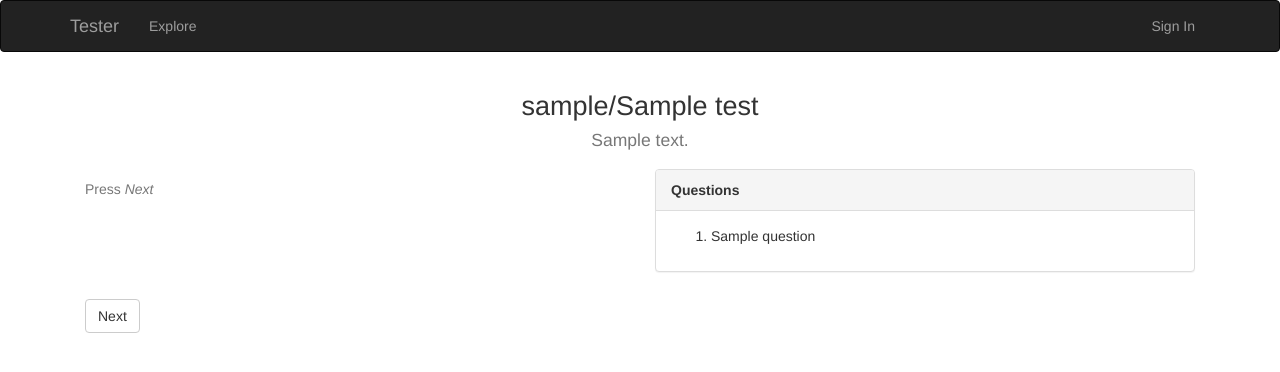
After one commit to swarmer/tester, a Django app: template core/templates/test.html in a window 1280 px wide. The commit adds this page. Shown: the top 372 px of the page. Run offline with Django 3.2, Linux system fonts and the light colour scheme; the template is opened without the code that fills it: values that come from a table or form of the project are taken from there, others are empty; tables that the repository leaves empty hold one stand-in row (values such as "Sample post"); some libraries are stand-ins or nearby versions.

Commit message:
Add page for tests

```diff
--- /dev/null
+++ b/core/static/core/css/style.css
@@ -0,0 +1,15 @@
+.header {
+    font-size: 27px;
+    margin-bottom: 20px;
+}
+
+
+.test-column {
+    padding-top: 10px;
+    padding-bottom: 30px;
+}
+
+.test-question {
+    margin-bottom: 20px;
+    height: 100px;
+}
--- /dev/null
+++ b/core/static/core/js/test.js
@@ -0,0 +1,19 @@
+"use strict";
+
+
+function getRandomInt(min, max) {
+    return Math.floor(Math.random() * (max - min + 1)) + min;
+}
+
+function selectRandom() {
+    var questionElements = document.getElementById("questions").children;
+    var questions = [];
+    for (var i = 0; i < questionElements.length; ++i)
+        questions.push(questionElements[i].textContent);
+
+    var randomIndex = getRandomInt(0, questions.length - 1);
+    var question = (randomIndex + 1) + ". " + questions[randomIndex];
+
+    var questionTextNode = document.getElementById("questionText");
+    questionTextNode.textContent = question;
+}
--- a/core/templates/base.html
+++ b/core/templates/base.html
@@ -11,6 +11,9 @@
     <!-- Bootstrap -->
     <link href="/static/bootstrap/css/bootstrap.min.css" rel="stylesheet">
     <script src="/static/bootstrap/js/bootstrap.min.js" defer></script>
+
+    <!-- Custom styles -->
+    <link href="/static/core/css/style.css" rel="stylesheet">
 
     {% block head %}
     {% endblock %}
--- a/core/templates/explore.html
+++ b/core/templates/explore.html
@@ -2,7 +2,7 @@
 
 
 {% block content %}
-  <h1 class="text-center">Public tests</h1>
+  <h1 class="text-center header">Public tests</h1>
 
   <ul class="list-group">
     {% for test in tests %}
--- /dev/null
+++ b/core/templates/test.html
@@ -0,0 +1,36 @@
+{% extends "base.html" %}
+
+
+{% block head %}
+  <script src="/static/core/js/test.js" defer></script>
+{% endblock %}
+
+
+{% block content %}
+  <h1 class="text-center header">
+    <p>{{ test.owner.username }}/{{ test.name }}</p>
+    <div class="small">{{ test.description }}</div>
+  </h1>
+
+  <div class="col-md-6 test-column">
+    <div id="questionText" class="test-question">
+      <span class="text-muted">Press <i>Next</i></span>
+    </div>
+
+    <button type="button" class="btn btn-default" onclick="selectRandom()">Next</button>
+  </div>
+
+  <div class="col-md-6">
+    <div class="panel panel-default">
+      <div class="panel-heading"><strong>Questions</strong></div>
+
+      <div class="panel-body">
+        <ol id="questions">
+          {% for question in test.question_set.all %}
+            <li>{{ question.name }}</li>
+          {% endfor %}
+        </ol>
+      </div>
+    </div>
+  </div>
+{% endblock %}
--- a/core/urls.py
+++ b/core/urls.py
@@ -8,5 +8,6 @@ urlpatterns = patterns('core.views',
     url(r'^admin/', include(admin.site.urls)),
 
     url(r'^$', views.index),
-    url(r'^explore', views.explore),
+    url(r'^explore/$', views.explore),
+    url(r'test/([\w-]+)/([\w-]+)/$', views.test),
 )
```
Also changed, not shown: core/views.py (+7 -1 lines).
